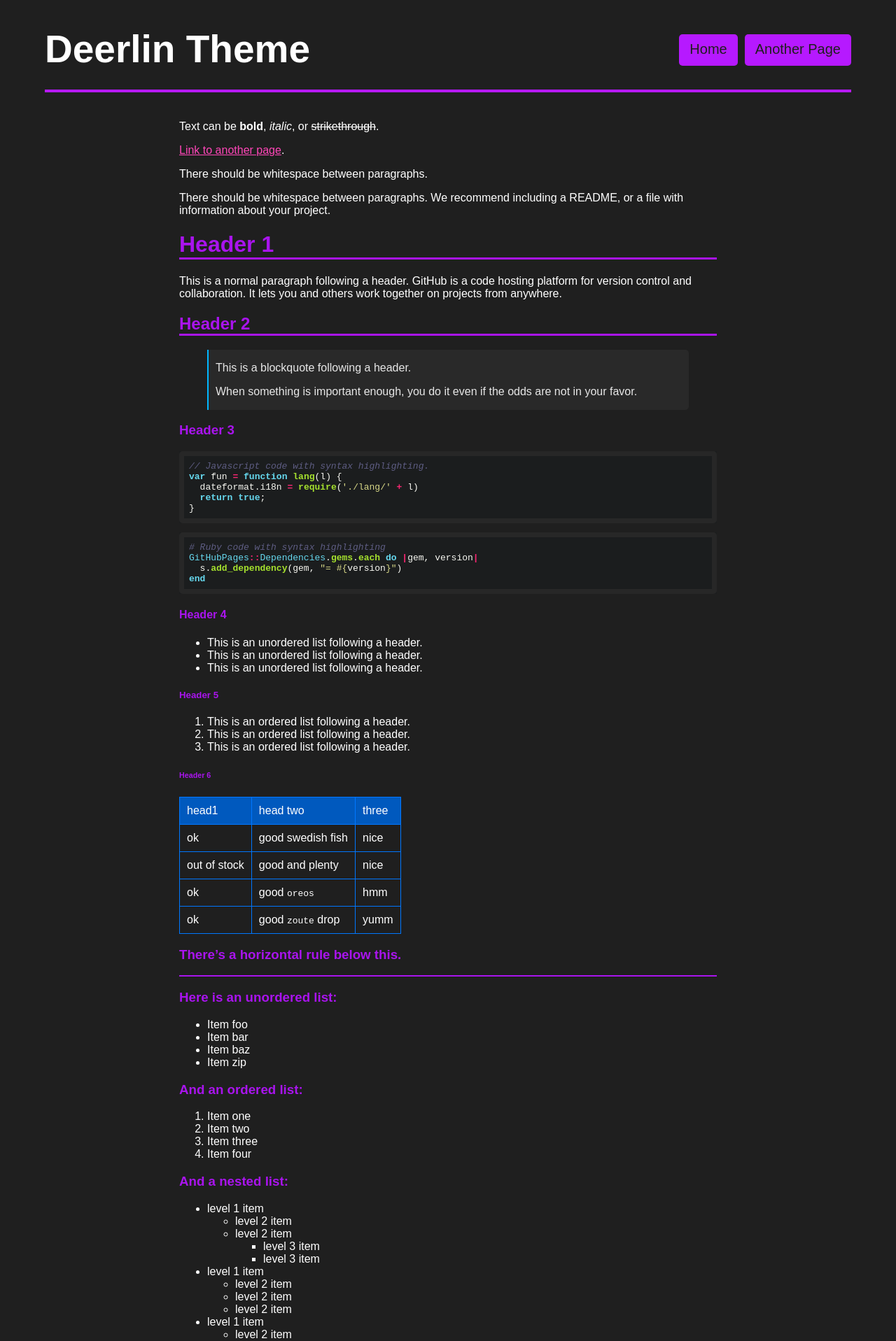
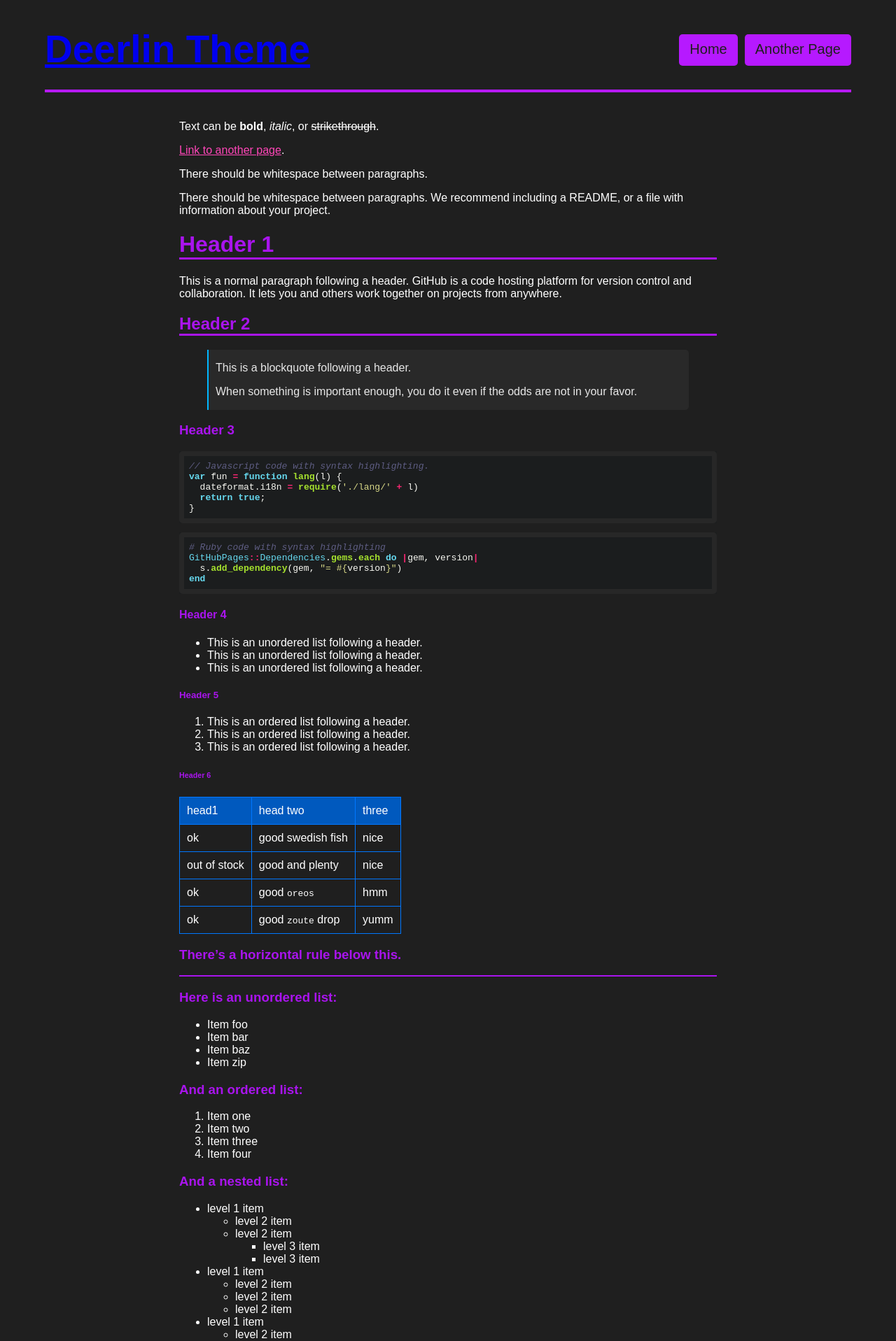
Before and after one commit to nashiradeer/deerlin-for-jekyll, a Jekyll site: the page built from index.md, in a window 1280 px wide. Shown: the top 1917 px of the page at 70% size. Built offline with Jekyll 4.4.1, drawn with Linux system fonts in a browser that asks for light colours.

Commit message:
Deprecate buggy features

```diff
--- a/_config.yml
+++ b/_config.yml
@@ -4,7 +4,6 @@ description: Deerlin is a theme developed by Nashira Deer to be used in his webs
 footer: The favicon used in this website belongs to Nashira Deer. All rights reserved.
 theme-color: '#a914ee'
 google-analytics: G-J6261MBX9H
-logomark:
 exclude: [ SECURITY.md ]
 navbar:
   - name: Home
@@ -14,3 +13,7 @@ navbar:
 plugins:
   - jekyll-seo-tag
   - jekyll-sitemap
+deprecated-features:
+  enabled: false
+  logomark:
+  source-sans-pro: false
--- a/_includes/header.html
+++ b/_includes/header.html
@@ -2,11 +2,11 @@
     <div id="header-container">
         <div id="title-container">
             <div onclick="toggleNavbar();" class="mobile-only" id="menu-btn"><div> </div><div> </div><div> </div></div>
-            {% if site.logomark %}
-                <a class="mobile-only website-title">{{ site.title }}</a>
+            {% if site.deprecated-features.logomark and site.deprecated-features.enabled %}
+                <a href="{{ '/' | relative_url }}" class="mobile-only website-title">{{ site.title }}</a>
                 <img class="desktop-only website-title" src="{{ site.logomark }}" alt="{{ site.title }}" />
             {% else %}
-                <a class="website-title">{{ site.title }}</a>
+                <a  href="{{ '/' | relative_url }}" class="website-title">{{ site.title }}</a>
             {% endif %}
         </div>
 
--- a/_includes/stylesheets.html
+++ b/_includes/stylesheets.html
@@ -1,3 +1,7 @@
 <link rel="stylesheet" type="text/css" media="screen" href="{{ '/assets/css/style.css?v=' | append: site.github.build_revision | relative_url }}">
 <link rel="stylesheet" media="screen and (max-width: 1000px)" href="{{ '/assets/css/mobile.css?v=' | append: site.github.build_revision | relative_url }}">
 <link rel="stylesheet" media="screen and (min-width: 1001px)" href="{{ '/assets/css/desktop.css?v=' | append: site.github.build_revision | relative_url }}">
+
+{% if site.deprecated-features.enabled and site.deprecated-features.source-sans-pro %}
+
+{% endif %}
```
